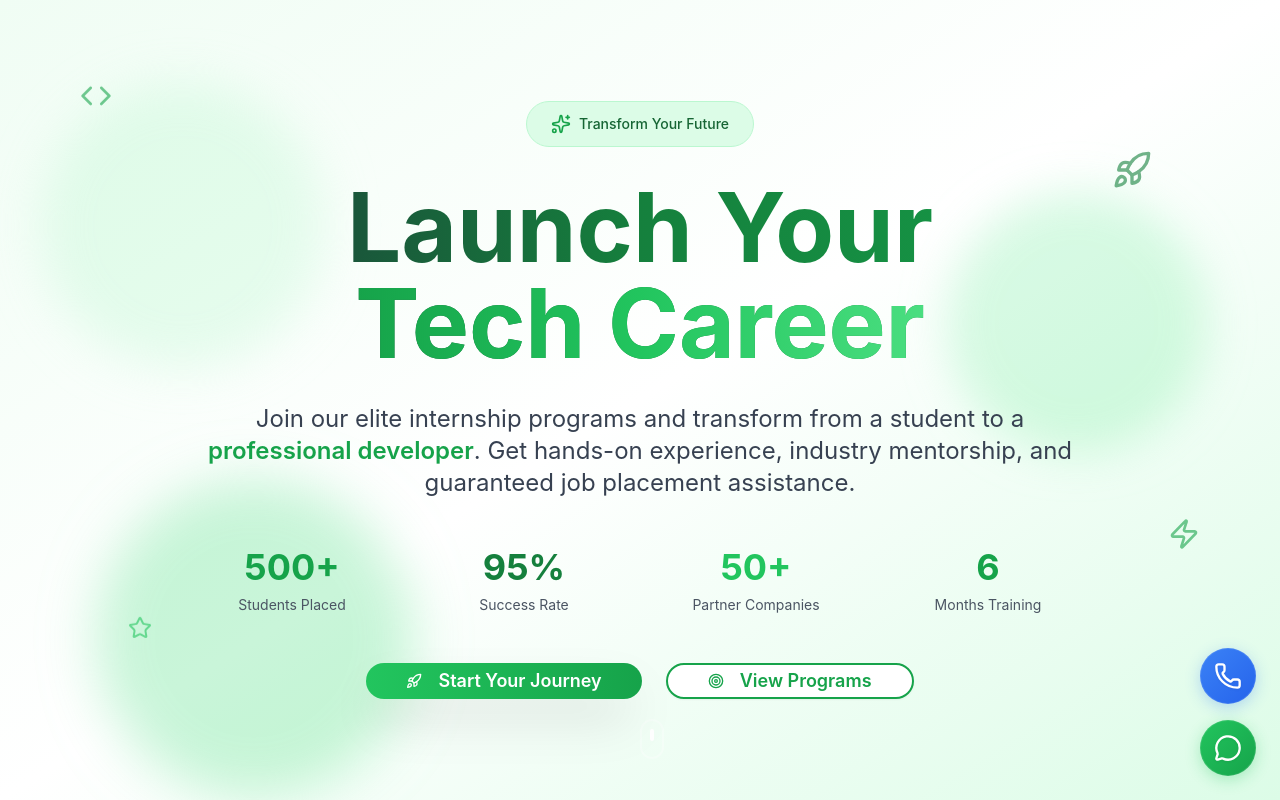
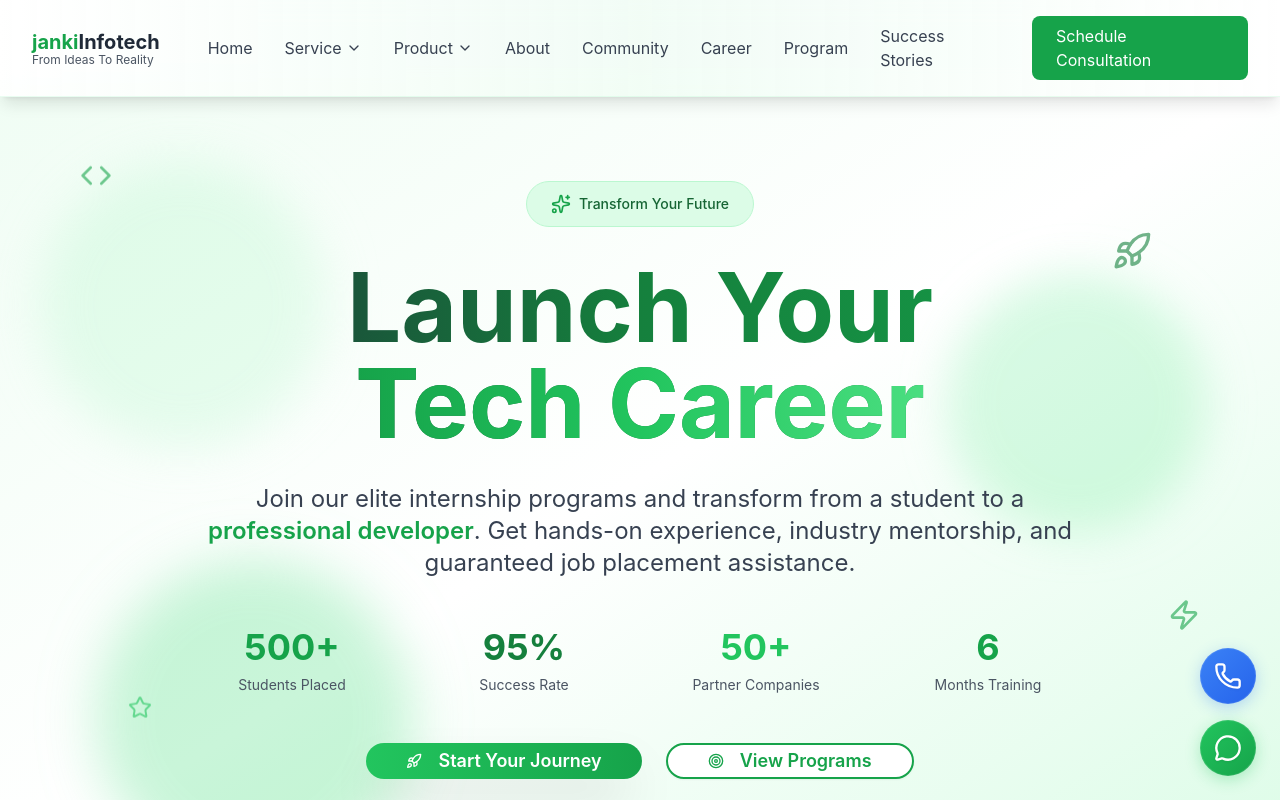
Before and after one commit to kushvardhan/jankiinfotech, a Next.js app: page /internship in a window 1280 px wide. Shown: the top 800 px of the page. Built offline with nearby package versions, Linux system fonts and the light colour scheme.

Commit message:
added footer and nav to this pages, made small ui change in the footer

```diff
--- a/src/app/internship/page.tsx
+++ b/src/app/internship/page.tsx
@@ -1,4 +1,6 @@
 import InternshipProgramsSection from "@/components/InternshipProgramsSection";
+import { Navbar } from "@/components/Navbar";
+import SmallFooter from "@/components/SmallFooter";
 import { Button } from "@/components/ui/button";
 import {
   Award,
@@ -32,7 +34,9 @@ export const metadata: Metadata = {
 
 export default function InternshipPage() {
   return (
-    <div className="min-h-screen bg-gray-50 overflow-x-hidden">
+    <>
+      <Navbar />
+      <main className="min-h-screen bg-gray-50 overflow-x-hidden">
         {/* Hero Section */}
         <section className="relative min-h-screen bg-gradient-to-br from-green-50 via-white to-green-100 text-gray-800 overflow-hidden">
           {/* Animated Background Elements */}
@@ -79,14 +83,14 @@ export default function InternshipPage() {
 
               {/* Subtitle */}
               <p className="text-xl md:text-2xl mb-12 max-w-4xl mx-auto text-gray-700 leading-relaxed">
-              Join our elite internship programs and transform from a student to
-              a
+                Join our elite internship programs and transform from a student
+                to a
                 <span className="text-green-600 font-semibold">
                   {" "}
                   professional developer
                 </span>
-              . Get hands-on experience, industry mentorship, and guaranteed job
-              placement assistance.
+                . Get hands-on experience, industry mentorship, and guaranteed
+                job placement assistance.
               </p>
 
               {/* Stats */}
@@ -251,8 +255,8 @@ export default function InternshipPage() {
                   {" "}
                   500+ successful developers
                 </span>{" "}
-              who transformed their careers through our revolutionary internship
-              programs.
+                who transformed their careers through our revolutionary
+                internship programs.
                 <span className="text-green-200 font-bold">
                   {" "}
                   Your dream job is just 6 months away!
@@ -271,7 +275,9 @@ export default function InternshipPage() {
                   <div className="text-4xl font-bold text-green-200 mb-2">
                     100%
                   </div>
-                <div className="text-sm text-gray-300">Placement Guarantee</div>
+                  <div className="text-sm text-gray-300">
+                    Placement Guarantee
+                  </div>
                 </div>
                 <div className="bg-white bg-opacity-10 backdrop-blur-sm rounded-2xl p-6 border border-white border-opacity-20">
                   <div className="text-4xl font-bold text-green-400 mb-2">
@@ -308,6 +314,8 @@ export default function InternshipPage() {
             </div>
           </div>
         </section>
-    </div>
+      </main>
+      <SmallFooter />
+    </>
   );
 }
--- a/src/app/success-stories/page.tsx
+++ b/src/app/success-stories/page.tsx
@@ -1,4 +1,6 @@
 import { Button } from "@/components/ui/button";
+import { Navbar } from "@/components/Navbar";
+import SmallFooter from "@/components/SmallFooter";
 import { Award, Calendar, Star, TrendingUp, Users } from "lucide-react";
 import { Metadata } from "next";
 
@@ -249,7 +251,7 @@ export default function SuccessStoriesPage() {
 
                     <div className="border-t pt-6">
                       <blockquote className="text-gray-700 italic mb-4">
-                        "                        &ldquo;{story.testimonial}&rdquo;"
+                        " &ldquo;{story.testimonial}&rdquo;"
                       </blockquote>
                       <div className="flex items-center">
                         <div>
@@ -300,7 +302,7 @@ export default function SuccessStoriesPage() {
                   ))}
                 </div>
                 <p className="text-gray-700 italic">
-                  "                  &ldquo;{testimonial.testimonial}&rdquo;"
+                  " &ldquo;{testimonial.testimonial}&rdquo;"
                 </p>
               </div>
             ))}
--- a/src/components/SmallFooter.tsx
+++ b/src/components/SmallFooter.tsx
@@ -5,7 +5,7 @@ import Link from "next/link";
 
 export default function SmallFooter() {
   return (
-    <footer className="bg-gradient-to-r from-green-600 to-green-700 text-white py-8">
+    <footer className="bg-gradient-to-r from-green-100 to-green-300 text-green-700 py-8">
       <div className="container mx-auto max-w-7xl px-4 sm:px-6 lg:px-8">
         <div className="grid md:grid-cols-3 gap-8">
           {/* Company Info */}
```
Lines whose indentation alone changed are shown as unchanged.
